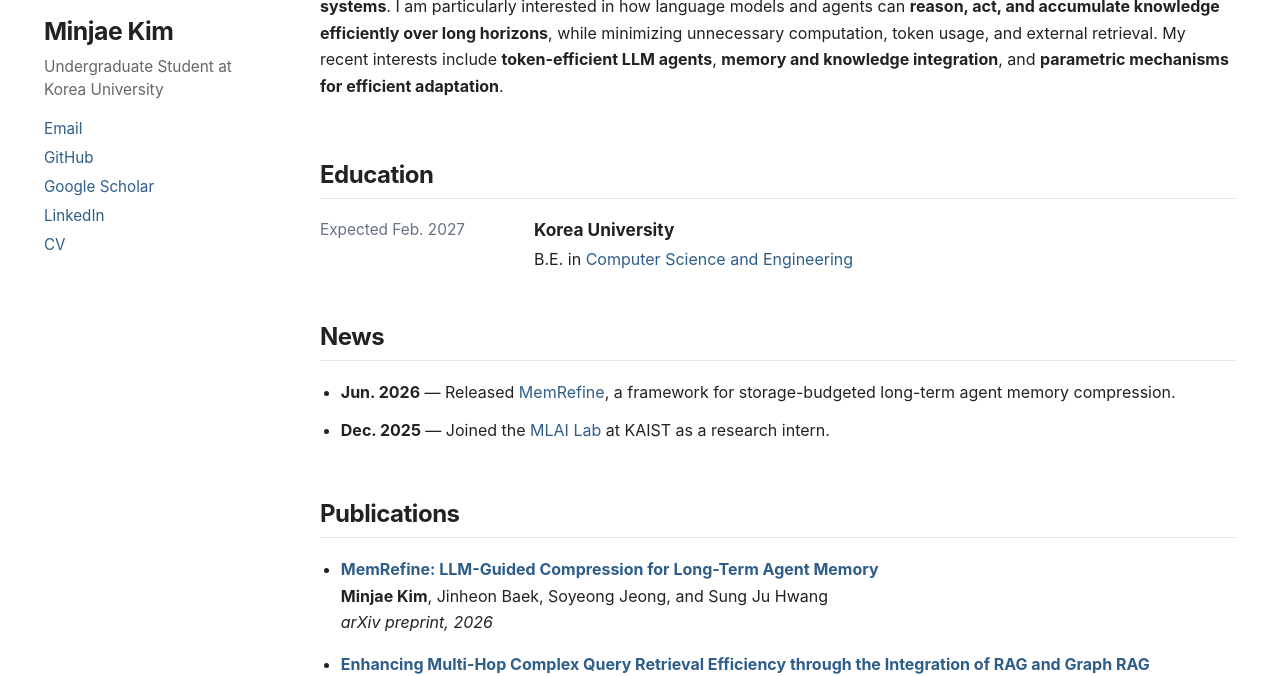
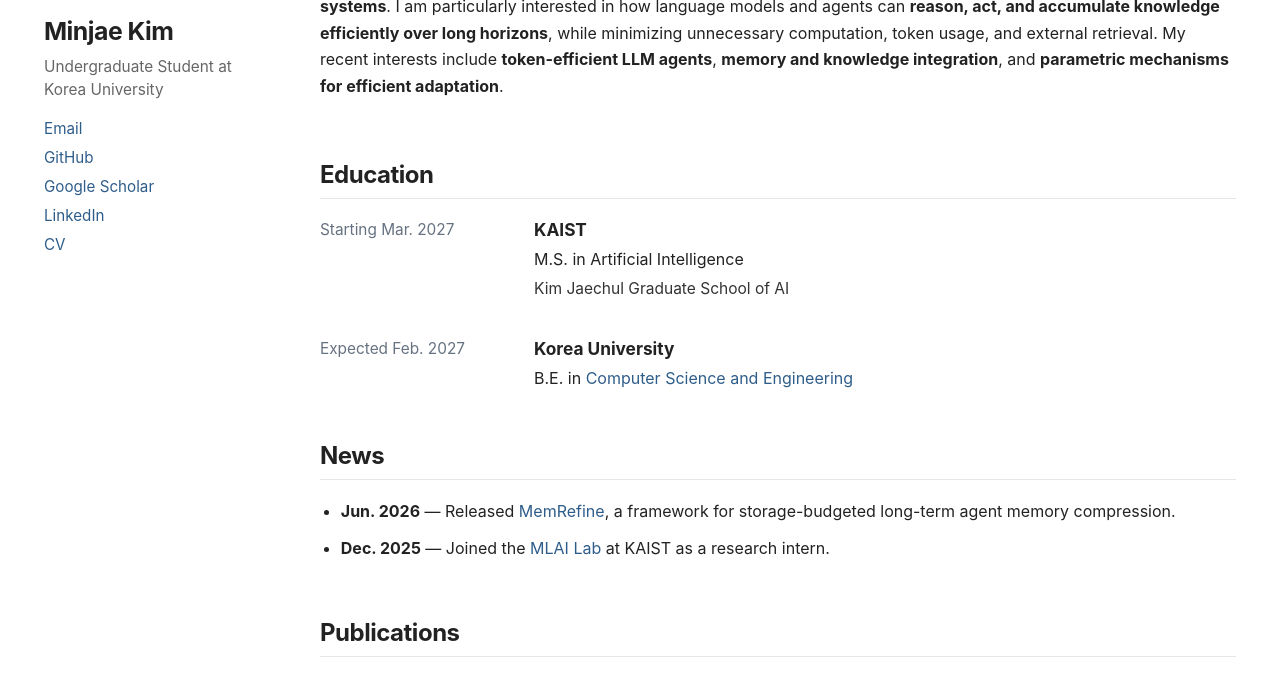
Before and after one commit to kmj200392/kmj200392.github.io, a Jekyll site: the page built from _pages/about.md, in a window 1280 px wide and 900 px high, cut to the strip 224-900 px from the top of the window. Built offline with Jekyll 4.4.1, drawn with Linux system fonts in a browser that asks for light colours.

Commit message:
Add incoming KAIST master's program to education

```diff
--- a/_pages/about.md
+++ b/_pages/about.md
@@ -13,6 +13,15 @@ My research focuses on developing **more capable, efficient, and adaptive large
 # Education
 
 <div class="experience-list">
+  <div class="experience-item">
+    <div class="experience-date">Starting Mar. 2027</div>
+    <div class="experience-content">
+      <div class="experience-title"><a href="https://www.kaist.ac.kr/en/">KAIST</a></div>
+      <div class="experience-role">M.S. in Artificial Intelligence</div>
+      <div class="experience-description">Kim Jaechul Graduate School of AI</div>
+    </div>
+  </div>
+
   <div class="experience-item">
     <div class="experience-date">Expected Feb. 2027</div>
     <div class="experience-content">
```
